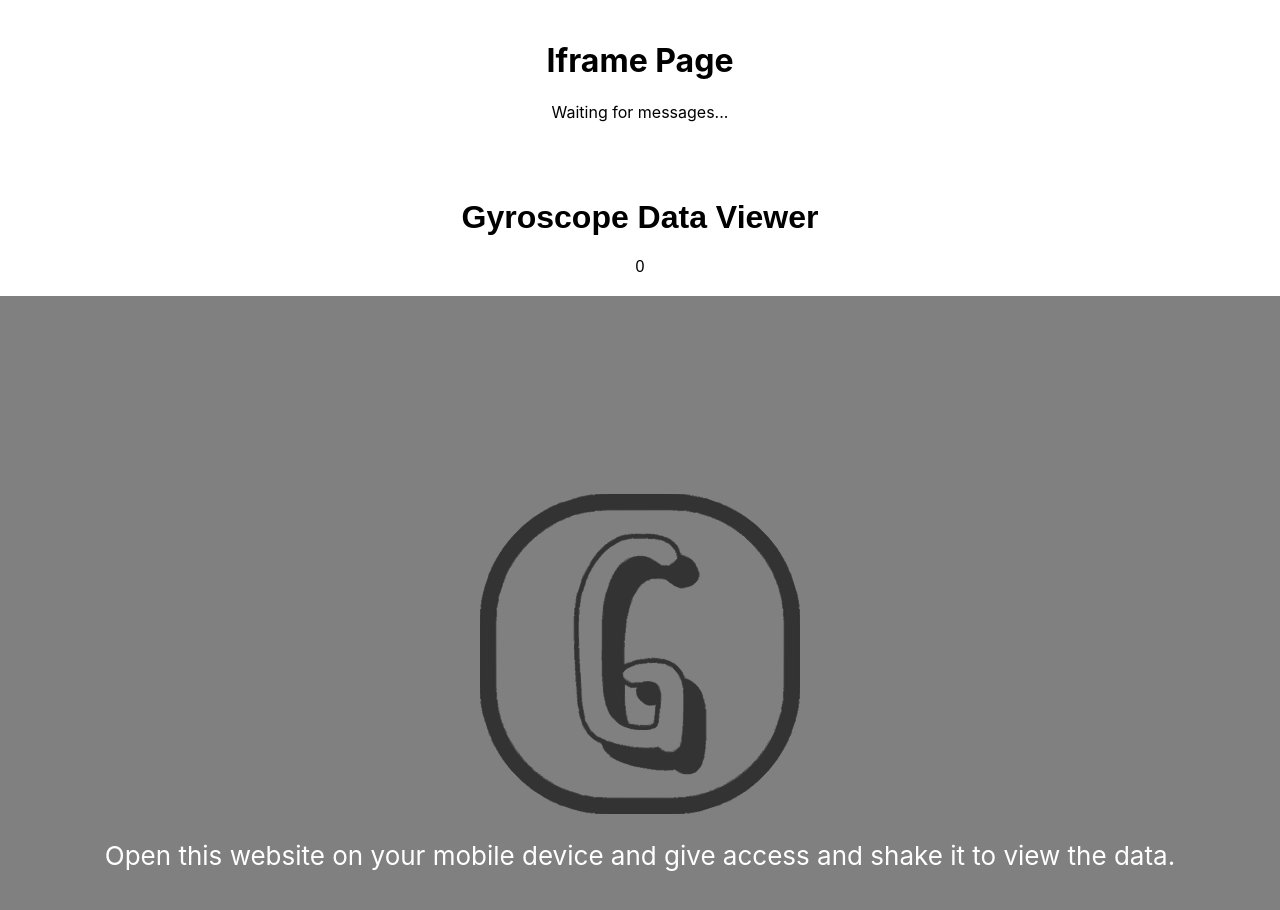
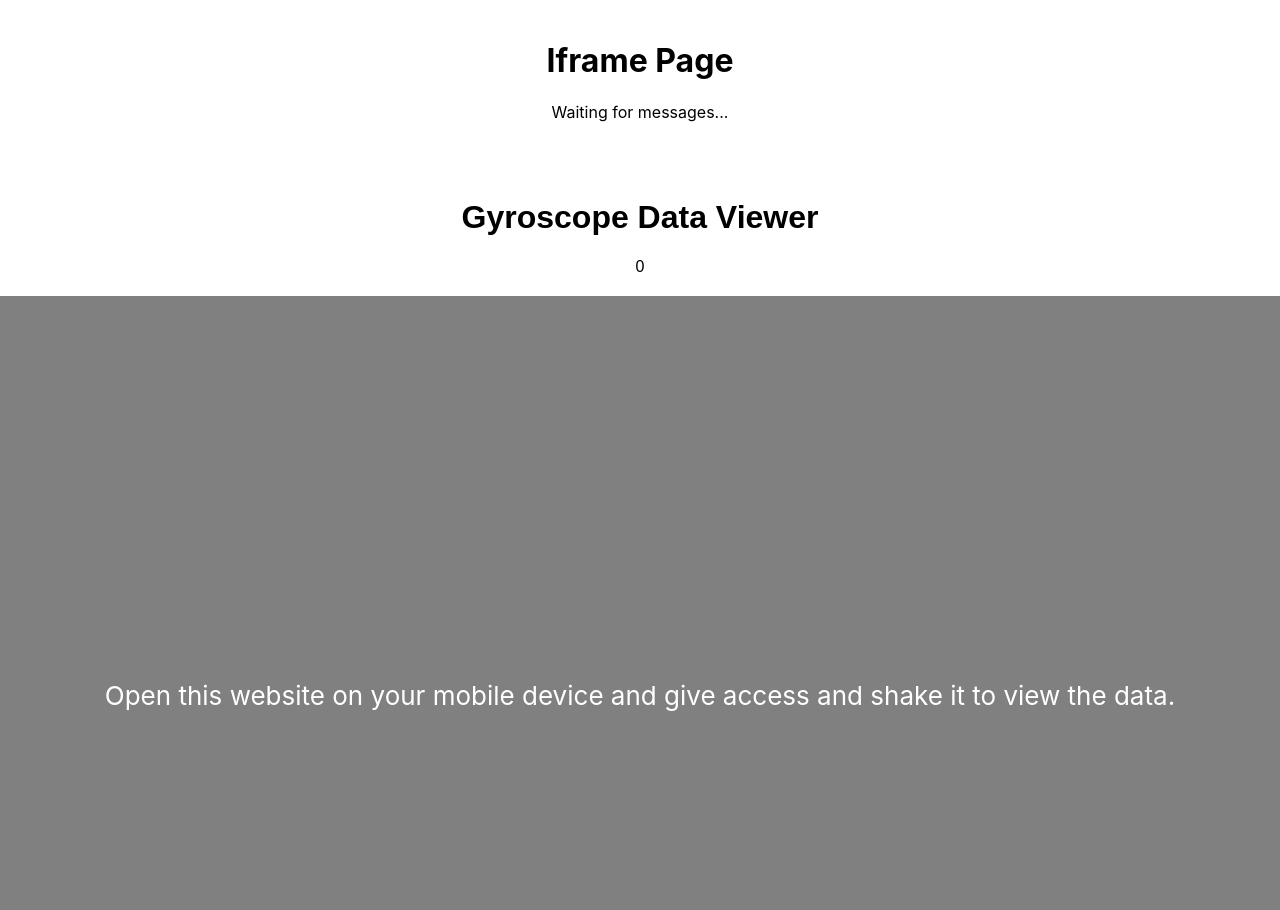
Before and after one commit to SRYVPRASAD/gyroscope-app, a React (Create React App) app: page / in a window 1280 px wide. Shown: the top 910 px of the page. Built offline with nearby package versions, Linux system fonts and the light colour scheme.

Commit message:
logo removed

```diff
--- a/src/App.js
+++ b/src/App.js
@@ -1,6 +1,5 @@
 import './App.css';
 import GyroscopeDataViewer from './components/Gyroscope';
-import logo from './logo.svg';
 
 function App() {
   return (
@@ -10,7 +9,7 @@
       </div>
       <div className="App">
         <header className="App-header">
-          <img src={logo} className="App-logo" alt="logo" />
+          {/* <img src={logo} className="App-logo" alt="logo" /> */}
           <p> Open this website on your mobile device and give access and shake it to view the data.</p>
         </header>
       </div>
```
